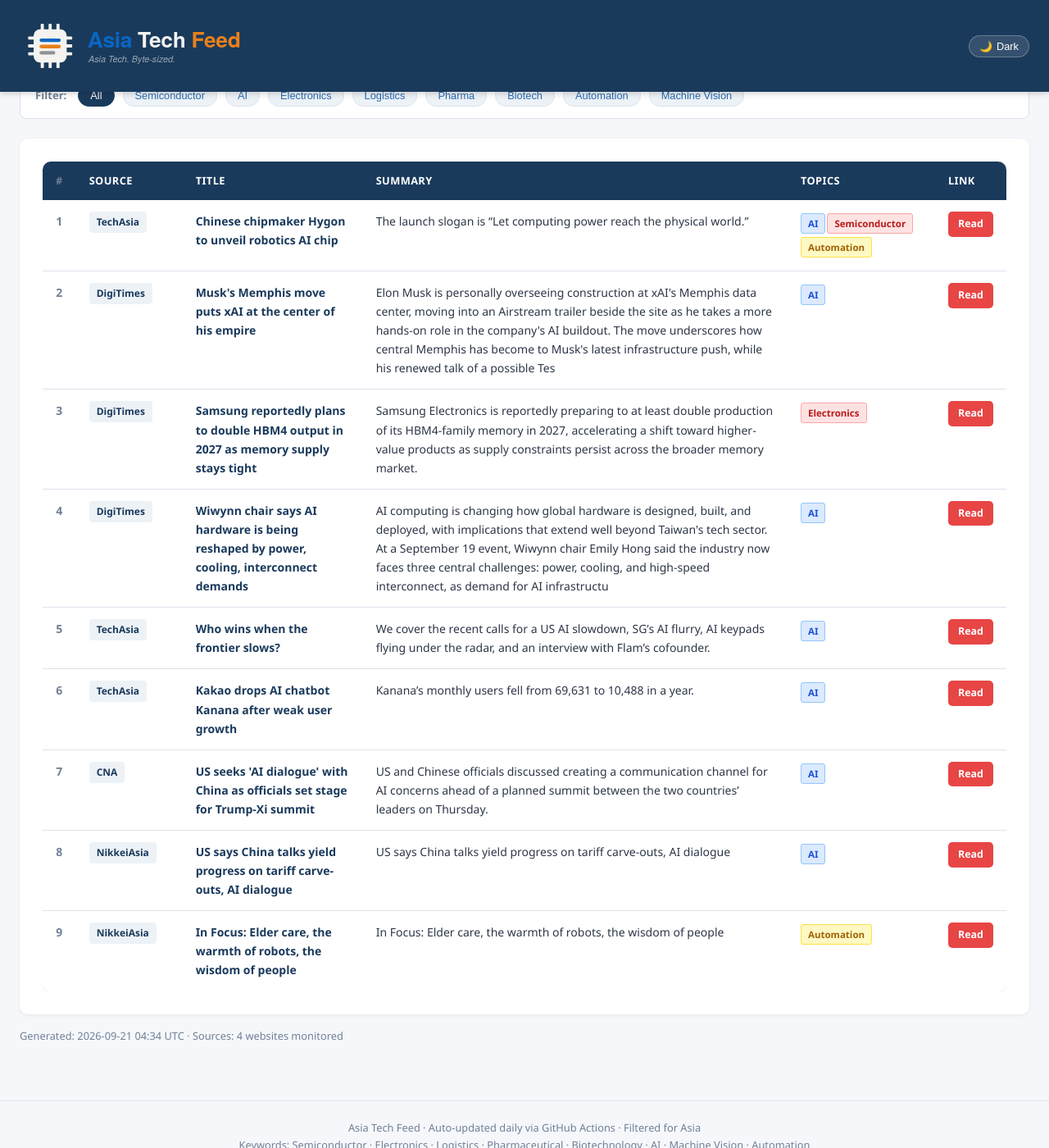
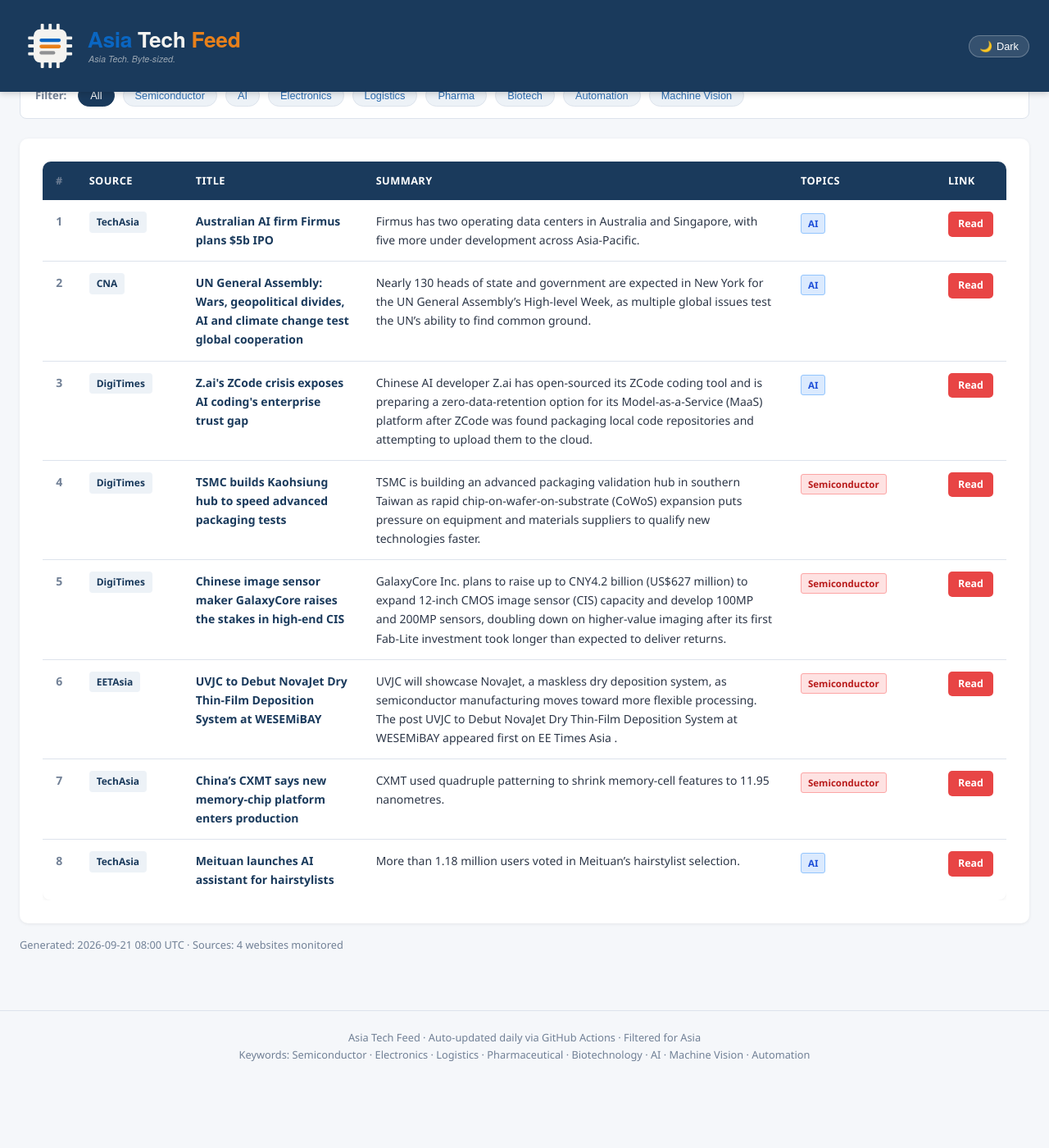
Before and after one commit to asiatechfeed/Asia-Tech-Feed, a Jekyll site: the page built from _posts/2026-09-21-asia-tech-news-digest.md, in a window 1280 px wide and 1400 px high, scrolled down 633 px. Shown: the whole window at 82% size. Built offline with Jekyll 4.4.1, drawn with Linux system fonts in a browser that asks for light colours; a script that is not in the unit is left out; after the commit the page ends 1952 px from its top, so only the background shows below that; some of the changed text lies outside the part shown.

Commit message:
📰 News digest 2026-09-21 (8 articles)

```diff
--- a/_posts/2026-09-21-asia-tech-news-digest.md
+++ b/_posts/2026-09-21-asia-tech-news-digest.md
@@ -1,15 +1,15 @@
 ---
 layout: post
 title: "Asia Tech News Digest - September 21, 2026"
-date: 2026-09-21 12:34:47 +0800
-articles_count: 9
+date: 2026-09-21 16:00:49 +0800
+articles_count: 8
 sources_count: 4
-sources: ["CNA", "DigiTimes", "NikkeiAsia", "TechAsia"]
+sources: ["CNA", "DigiTimes", "EETAsia", "TechAsia"]
 csv_file: /assets/data/news-2026-09-21.tsv
-featured_title: "Chinese chipmaker Hygon to unveil robotics AI chip"
-featured_url: "https://www.techinasia.com/endowus-ceo-gregory-van-optimistic-profitability"
+featured_title: "Australian AI firm Firmus plans $5b IPO"
+featured_url: "https://www.techinasia.com/nvidia-backed-australian-ai-firm-firmus-eyes-ipo-after-gpu-deal"
 featured_source: "TechAsia"
-featured_summary: "The launch slogan is \u201cLet computing power reach the physical world.\u201d"
+featured_summary: "Firmus has two operating data centers in Australia and Singapore, with five more under development across Asia-Pacific."
 featured_image: ""
 ---
 
@@ -28,74 +28,66 @@ featured_image: ""
 <tr>
   <td class="col-num">1</td>
   <td class="col-source"><span class="source-badge">TechAsia</span></td>
-  <td class="col-title"><span class="article-title">Chinese chipmaker Hygon to unveil robotics AI chip</span></td>
-  <td class="col-summary">The launch slogan is “Let computing power reach the physical world.”</td>
-  <td class="col-tags"><span class="tag ai">AI</span><span class="tag semi">Semiconductor</span><span class="tag auto">Automation</span></td>
-  <td class="col-link"><a class="btn-link" href="https://www.techinasia.com/endowus-ceo-gregory-van-optimistic-profitability" target="_blank" rel="noopener">Read</a></td>
+  <td class="col-title"><span class="article-title">Australian AI firm Firmus plans $5b IPO</span></td>
+  <td class="col-summary">Firmus has two operating data centers in Australia and Singapore, with five more under development across Asia-Pacific.</td>
+  <td class="col-tags"><span class="tag ai">AI</span></td>
+  <td class="col-link"><a class="btn-link" href="https://www.techinasia.com/nvidia-backed-australian-ai-firm-firmus-eyes-ipo-after-gpu-deal" target="_blank" rel="noopener">Read</a></td>
 </tr>
 <tr>
   <td class="col-num">2</td>
-  <td class="col-source"><span class="source-badge">DigiTimes</span></td>
-  <td class="col-title"><span class="article-title">Musk's Memphis move puts xAI at the center of his empire</span></td>
-  <td class="col-summary">Elon Musk is personally overseeing construction at xAI's Memphis data center, moving into an Airstream trailer beside the site as he takes a more hands-on role in the company's AI buildout. The move underscores how central Memphis has become to Musk's latest infrastructure push, while his renewed talk of a possible Tes</td>
+  <td class="col-source"><span class="source-badge">CNA</span></td>
+  <td class="col-title"><span class="article-title">UN General Assembly: Wars, geopolitical divides, AI and climate change test global cooperation</span></td>
+  <td class="col-summary">Nearly 130 heads of state and government are expected in New York for the UN General Assembly’s High-level Week, as multiple global issues test the UN’s ability to find common ground.</td>
   <td class="col-tags"><span class="tag ai">AI</span></td>
-  <td class="col-link"><a class="btn-link" href="https://www.digitimes.com/news/a20260921PD203/xai-elon-musk-data-center-spacex-2026.html" target="_blank" rel="noopener">Read</a></td>
+  <td class="col-link"><a class="btn-link" href="https://www.channelnewsasia.com/world/un-general-assembly-wars-geopolitical-divides-ai-climate-change-global-cooperation-6398916" target="_blank" rel="noopener">Read</a></td>
 </tr>
 <tr>
   <td class="col-num">3</td>
   <td class="col-source"><span class="source-badge">DigiTimes</span></td>
-  <td class="col-title"><span class="article-title">Samsung reportedly plans to double HBM4 output in 2027 as memory supply stays tight</span></td>
-  <td class="col-summary">Samsung Electronics is reportedly preparing to at least double production of its HBM4-family memory in 2027, accelerating a shift toward higher-value products as supply constraints persist across the broader memory market.</td>
-  <td class="col-tags"><span class="tag semi">Electronics</span></td>
-  <td class="col-link"><a class="btn-link" href="https://www.digitimes.com/news/a20260921VL206/samsung-2027-hbm4-production-hbm.html" target="_blank" rel="noopener">Read</a></td>
+  <td class="col-title"><span class="article-title">Z.ai's ZCode crisis exposes AI coding's enterprise trust gap</span></td>
+  <td class="col-summary">Chinese AI developer Z.ai has open-sourced its ZCode coding tool and is preparing a zero-data-retention option for its Model-as-a-Service (MaaS) platform after ZCode was found packaging local code repositories and attempting to upload them to the cloud.</td>
+  <td class="col-tags"><span class="tag ai">AI</span></td>
+  <td class="col-link"><a class="btn-link" href="https://www.digitimes.com/news/a20260921VL208/z.ai-data-api.html" target="_blank" rel="noopener">Read</a></td>
 </tr>
 <tr>
   <td class="col-num">4</td>
   <td class="col-source"><span class="source-badge">DigiTimes</span></td>
-  <td class="col-title"><span class="article-title">Wiwynn chair says AI hardware is being reshaped by power, cooling, interconnect demands</span></td>
-  <td class="col-summary">AI computing is changing how global hardware is designed, built, and deployed, with implications that extend well beyond Taiwan's tech sector. At a September 19 event, Wiwynn chair Emily Hong said the industry now faces three central challenges: power, cooling, and high-speed interconnect, as demand for AI infrastructu</td>
-  <td class="col-tags"><span class="tag ai">AI</span></td>
-  <td class="col-link"><a class="btn-link" href="https://www.digitimes.com/news/a20260921PD201/cooling-hardware-wiwynn-taiwan-infrastructure.html" target="_blank" rel="noopener">Read</a></td>
+  <td class="col-title"><span class="article-title">TSMC builds Kaohsiung hub to speed advanced packaging tests</span></td>
+  <td class="col-summary">TSMC is building an advanced packaging validation hub in southern Taiwan as rapid chip-on-wafer-on-substrate (CoWoS) expansion puts pressure on equipment and materials suppliers to qualify new technologies faster.</td>
+  <td class="col-tags"><span class="tag semi">Semiconductor</span></td>
+  <td class="col-link"><a class="btn-link" href="https://www.digitimes.com/news/a20260921VL215/tsmc-packaging-equipment-kaohsiung-taiwan.html" target="_blank" rel="noopener">Read</a></td>
 </tr>
 <tr>
   <td class="col-num">5</td>
-  <td class="col-source"><span class="source-badge">TechAsia</span></td>
-  <td class="col-title"><span class="article-title">Who wins when the frontier slows?</span></td>
-  <td class="col-summary">We cover the recent calls for a US AI slowdown, SG’s AI flurry, AI keypads flying under the radar, and an interview with Flam’s cofounder.</td>
-  <td class="col-tags"><span class="tag ai">AI</span></td>
-  <td class="col-link"><a class="btn-link" href="https://www.techinasia.com/wins-frontier-slows" target="_blank" rel="noopener">Read</a></td>
+  <td class="col-source"><span class="source-badge">DigiTimes</span></td>
+  <td class="col-title"><span class="article-title">Chinese image sensor maker GalaxyCore raises the stakes in high-end CIS</span></td>
+  <td class="col-summary">GalaxyCore Inc. plans to raise up to CNY4.2 billion (US$627 million) to expand 12-inch CMOS image sensor (CIS) capacity and develop 100MP and 200MP sensors, doubling down on higher-value imaging after its first Fab-Lite investment took longer than expected to deliver returns.</td>
+  <td class="col-tags"><span class="tag semi">Semiconductor</span></td>
+  <td class="col-link"><a class="btn-link" href="https://www.digitimes.com/news/a20260921VL209/galaxycore-cis-sensor-12-inch-capacity.html" target="_blank" rel="noopener">Read</a></td>
 </tr>
 <tr>
   <td class="col-num">6</td>
-  <td class="col-source"><span class="source-badge">TechAsia</span></td>
-  <td class="col-title"><span class="article-title">Kakao drops AI chatbot Kanana after weak user growth</span></td>
-  <td class="col-summary">Kanana’s monthly users fell from 69,631 to 10,488 in a year.</td>
-  <td class="col-tags"><span class="tag ai">AI</span></td>
-  <td class="col-link"><a class="btn-link" href="https://www.techinasia.com/kakao-mobility-lg-innotek-team-on-self-driving-tech" target="_blank" rel="noopener">Read</a></td>
+  <td class="col-source"><span class="source-badge">EETAsia</span></td>
+  <td class="col-title"><span class="article-title">UVJC to Debut NovaJet Dry Thin-Film Deposition System at WESEMiBAY</span></td>
+  <td class="col-summary">UVJC will showcase NovaJet, a maskless dry deposition system, as semiconductor manufacturing moves toward more flexible processing. The post UVJC to Debut NovaJet Dry Thin-Film Deposition System at WESEMiBAY appeared first on EE Times Asia .</td>
+  <td class="col-tags"><span class="tag semi">Semiconductor</span></td>
+  <td class="col-link"><a class="btn-link" href="https://www.eetasia.com/uvjc-to-debut-novajet-dry-thin-film-deposition-system-at-wesemibay/" target="_blank" rel="noopener">Read</a></td>
 </tr>
 <tr>
   <td class="col-num">7</td>
-  <td class="col-source"><span class="source-badge">CNA</span></td>
-  <td class="col-title"><span class="article-title">US seeks 'AI dialogue' with China as officials set stage for Trump-Xi summit</span></td>
-  <td class="col-summary">US and Chinese officials discussed creating a communication channel for AI concerns ahead of a planned summit between the two countries’ leaders on Thursday.</td>
-  <td class="col-tags"><span class="tag ai">AI</span></td>
-  <td class="col-link"><a class="btn-link" href="https://www.channelnewsasia.com/world/us-china-meeting-trade-ai-successful-bessent-he-lifeng-6398376" target="_blank" rel="noopener">Read</a></td>
+  <td class="col-source"><span class="source-badge">TechAsia</span></td>
+  <td class="col-title"><span class="article-title">China’s CXMT says new memory-chip platform enters production</span></td>
+  <td class="col-summary">CXMT used quadruple patterning to shrink memory-cell features to 11.95 nanometres.</td>
+  <td class="col-tags"><span class="tag semi">Semiconductor</span></td>
+  <td class="col-link"><a class="btn-link" href="https://www.techinasia.com/tencent-cxmt-sign-multiyear-29b-dram-deal" target="_blank" rel="noopener">Read</a></td>
 </tr>
 <tr>
   <td class="col-num">8</td>
-  <td class="col-source"><span class="source-badge">NikkeiAsia</span></td>
-  <td class="col-title"><span class="article-title">US says China talks yield progress on tariff carve-outs, AI dialogue</span></td>
-  <td class="col-summary">US says China talks yield progress on tariff carve-outs, AI dialogue</td>
+  <td class="col-source"><span class="source-badge">TechAsia</span></td>
+  <td class="col-title"><span class="article-title">Meituan launches AI assistant for hairstylists</span></td>
+  <td class="col-summary">More than 1.18 million users voted in Meituan’s hairstylist selection.</td>
   <td class="col-tags"><span class="tag ai">AI</span></td>
-  <td class="col-link"><a class="btn-link" href="https://asia.nikkei.com/politics/international-relations/us-china-tensions/us-says-china-talks-yield-progress-on-tariff-carve-outs-ai-dialogue" target="_blank" rel="noopener">Read</a></td>
-</tr>
-<tr>
-  <td class="col-num">9</td>
-  <td class="col-source"><span class="source-badge">NikkeiAsia</span></td>
-  <td class="col-title"><span class="article-title">In Focus: Elder care, the warmth of robots, the wisdom of people</span></td>
-  <td class="col-summary">In Focus: Elder care, the warmth of robots, the wisdom of people</td>
-  <td class="col-tags"><span class="tag auto">Automation</span></td>
-  <td class="col-link"><a class="btn-link" href="https://asia.nikkei.com/photos/in-focus-elder-care-the-warmth-of-robots-the-wisdom-of-people" target="_blank" rel="noopener">Read</a></td>
+  <td class="col-link"><a class="btn-link" href="https://www.techinasia.com/meituan-q1-loss-narrows-china-delivery-fight-eases" target="_blank" rel="noopener">Read</a></td>
 </tr>
 </tbody>
 </table>
```
Also changed, not shown: _data/seen_urls.json (+9 -1 lines), _digest_meta.json (+21 -21 lines), assets/data/news-2026-09-21.tsv (+8 -9 lines), assets/data/search-index.json.
